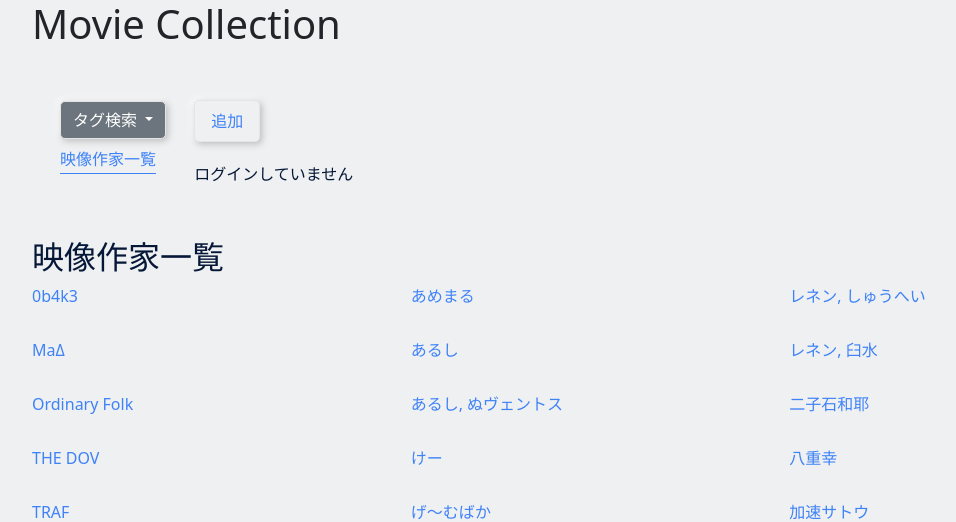
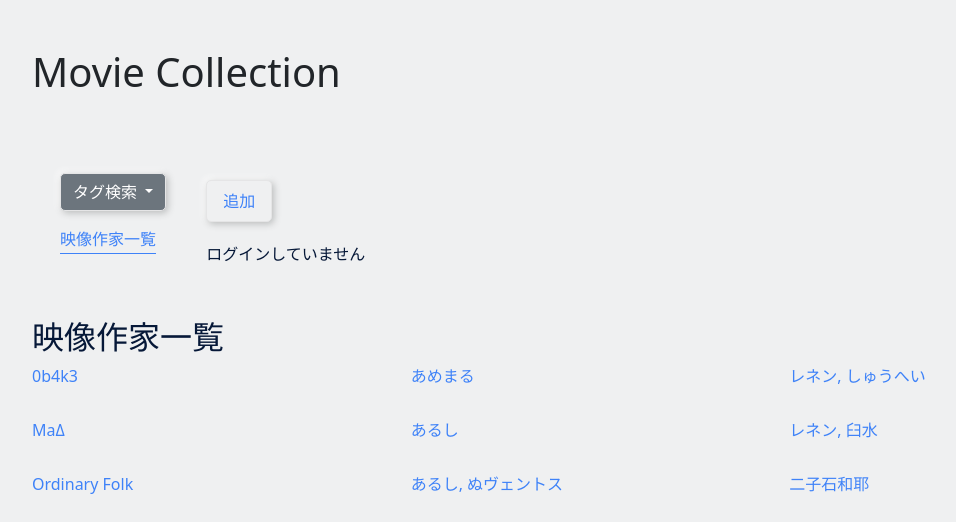
Before and after one commit to crashRT/MovieCollection, a Django app: page /creators in a window 1280 px wide. Shown: the top 522 px of the page, without its empty margins (50-1006 px from the left). Run offline with Django 4.2, Linux system fonts and the light colour scheme; data comes from the database, SQL or seed files in the repository; some libraries are stand-ins or nearby versions; some web fonts are replaced.

Commit message:
ヘッダー調整

```diff
--- a/collection/templates/collection/header.html
+++ b/collection/templates/collection/header.html
@@ -1,5 +1,5 @@
 <header class="header container">
-    <h1>
+    <h1 class="my-5">
         <a class="text-dark text-decoration-none" href="{% url 'index' %}">
             Movie Collection
         </a>
@@ -7,7 +7,7 @@
 
     <nav>
         <div class="row m-3 align-items-center">
-            <section class=" col-sm-auto py-3">
+            <section class=" col-sm-auto my-3">
                 {% if taglist %}
                 <div class="dropdown">
                     <button class="btn btn-secondary dropdown-toggle neumo-shadow" type="button"
@@ -23,13 +23,13 @@
                 {% endif %}
 
                 <a href="{% url 'creators' %}">
-                    <div class="CreatorsLink">
+                    <div class="CreatorsLink my-2">
                         <p class="CreatorsLink">映像作家一覧</p>
                     </div>
                 </a>
             </section>
 
-            <section class="col p-3">
+            <section class="col-sm-auto m-3">
                 <div class="button">
                     <a href="{% url 'add' %}">
                         <button class="button">追加</button>
```
